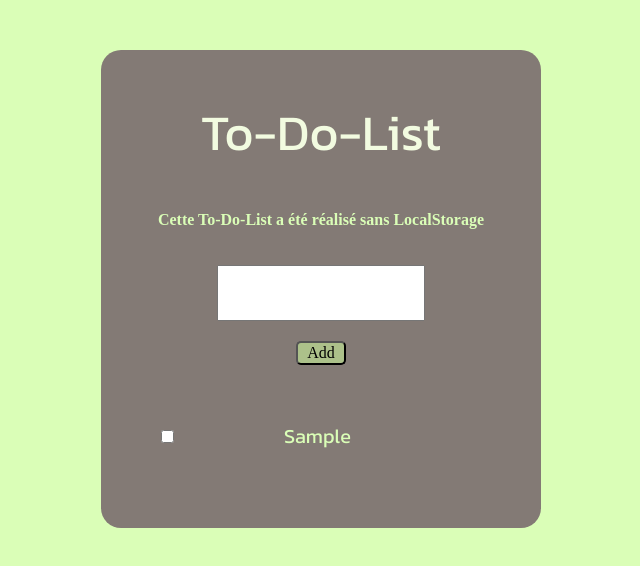
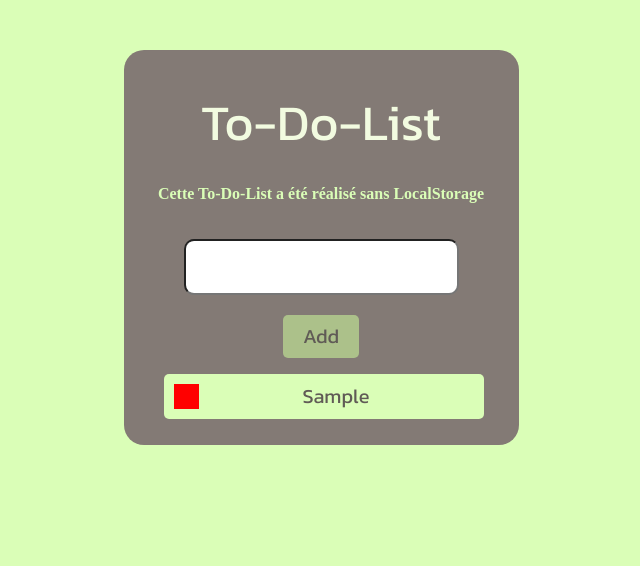
Before and after one commit to BillyGrind/To-Do-List, a plain HTML site: page index.html in a window 1280 px wide. Both pictures are taken after typing "Sample" into the empty fields and a click on the button "Add". Shown: the whole page, without its empty margins (319-959 px from the left). Drawn offline with Linux system fonts and the light colour scheme.

Commit message:
tout ok sauf localstorage

```diff
--- a/assets/css/style.scss
+++ b/assets/css/style.scss
@@ -9,18 +9,15 @@ $color5: #605b56;
 
 body {
   background-color: $color2;
-  display: flex;
 }
 
 .to_do_list_container {
   margin: 50px auto;
-  width: 400px;
   height: auto;
+  width: 375px;
   background-color: $color4;
-  display: flex;
-  flex-direction: column;
   border-radius: 20px;
-  padding: 20px;
+  padding: 10px;
 }
 
 h1 {
@@ -34,37 +31,70 @@ form {
   display: flex;
   flex-direction: column;
 }
+
 .input_text {
-  margin: 20px auto;
+  margin: 20px 50px;
   height: 50px;
   text-align: center;
+  border-radius: 10px;
+}
+button {
+  font-family: "Kanit";
+  font-weight: 400;
+  font-size: 20px;
+  padding: 10px 20px;
+  border-radius: 5px;
+  background-color: $color3;
 }
 .button_add {
-  margin: auto;
-  width: 50px;
-  background-color: $color3;
+  align-self: center;
+  color: $color5;
+}
+.button_delete {
+  color: red;
+  padding: 5px 10px;
+  font-size: 16px;
+}
+
+li {
+  background-color: $color2;
+  padding: 10px;
   border-radius: 5px;
-}
-ul {
-  margin: 50px auto 50px 0px;
-}
-li {
   text-decoration: none;
   list-style: none;
-  color: $color2;
-   display:flex;
-   justify-content:stretch;
-   width: 300px;
-   margin: 10px auto;
+  display: flex;
+  justify-content: stretch;
+  width: 300px;
+  margin: 10px auto 10px -10px;
 }
-label{
+
+input[type="checkbox"] {
+  appearance: none;
+  -webkit-appearance: none;
+  -moz-appearance: none;
+  height: 25px;
+  width: 25px;
+  background-color: red;
+  &:checked {
+    background-color: green;
+  }
+}
+.taskUncompleted {
   text-align: center;
   font-family: "Kanit";
   font-weight: 400;
   font-size: 20px;
-  color: $color2;
+  color: $color5;
   margin: auto;
- }
+}
+.taskCompleted {
+  text-align: center;
+  font-family: "Kanit";
+  font-weight: 400;
+  font-size: 20px;
+  margin: auto;
+  color: green;
+}
 
 .avertissement {
   font-weight: bolder;
--- a/assets/js/displayTask.js
+++ b/assets/js/displayTask.js
@@ -3,18 +3,20 @@ export function displayTask(elem) {
   //create new li
   let listItem = document.createElement("li");
   listItem.classList = "list_item";
+  // check si la checkbox est checked
 
   //construct content
   let content = `
       <input type="checkbox" name="task" id="to_do_list_task_checkbox" />
-      <label for="task">${elem}</label>
+      <label for="task" class="taskUncompleted">${elem}</label>
       <button class="button_delete" style="display:none">Delete</button>
      `;
   listItem.innerHTML += content;
   list.appendChild(listItem);
-  // check si la checkbox est checked
-  const checkbox = listItem.querySelector('input[type="checkbox"]');
-  const deleteButton = listItem.querySelector(".button_delete");
+
+  let checkbox = listItem.querySelector('input[type="checkbox"]');
+  let label = listItem.querySelector("label");
+  let deleteButton = listItem.querySelector(".button_delete");
 
   // add event listener
   checkbox.addEventListener("change", () => {
@@ -28,7 +30,7 @@ export function displayTask(elem) {
     }
   });
   // add event listener pour le label
-  let label = listItem.querySelector("label");
+
   label.addEventListener("click", () => {
     let input = document.createElement("input");
     input.type = "text";
```
Also changed, not shown: assets/js/script.js (+7 -2 lines), index.html (+1 -2 lines), assets/css/normalize.css, assets/css/style.css, 1 other file.
